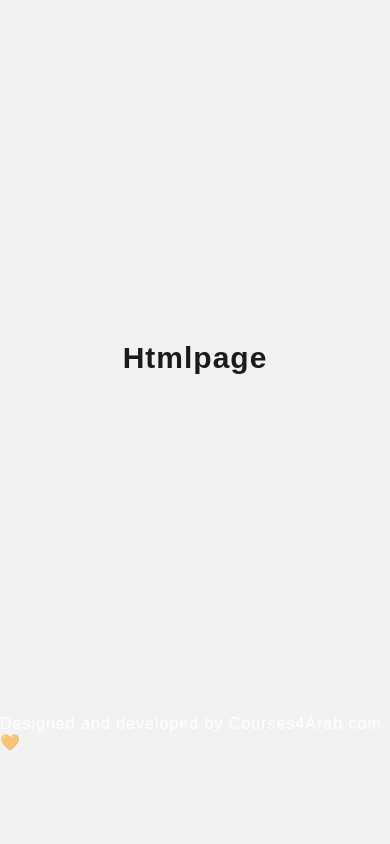
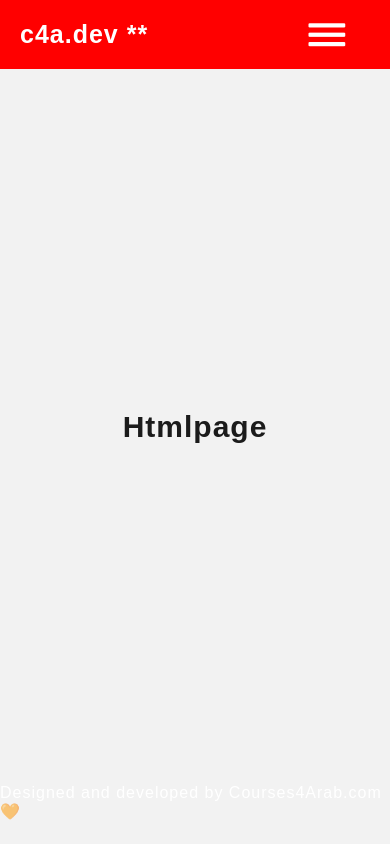
Before and after one commit to mohammadjalizi/c4project, a React (Create React App) app: page /html in a window 390 px wide. Built offline with nearby package versions, Linux system fonts and the light colour scheme.

Commit message:
styling react applications

```diff
--- a/public/mobile-screen.css
+++ b/public/mobile-screen.css
@@ -1,10 +1,3 @@
-.show-when-mobile {
-  display: block;
-}
-
-.hide-when-mobile {
-  display: none;
-}
 
 /* ====================================
     1. Font Awesom hamburger menu
--- /dev/null
+++ b/src/Copm/Header.css
@@ -0,0 +1,13 @@
+
+  .hide-when-mobile {
+    display: none;
+  }
+  @media (max-width:800px) {
+    .show-when-mobile {
+        display: block;
+      }
+
+      .hide-when-mobile {
+        display: none;
+      }
+  }
--- a/src/Copm/Header.js
+++ b/src/Copm/Header.js
@@ -1,6 +1,6 @@
 import React from "react";
 import { Link, NavLink } from "react-router-dom";
-
+import './Header.css'
 const Header = () => {
   return (
     <div>
@@ -65,7 +65,7 @@ const Header = () => {
         </ul>
       </header>
 
-      {/* <header style={{ backgroundColor: "red" }} className="show-when-mobile">
+      <header style={{ backgroundColor: "red" }} className="show-when-mobile">
         <h1>c4a.dev **</h1>
         <label className="absolute" htmlFor="burger">
           <i className="fas fa-bars" />
@@ -132,7 +132,7 @@ const Header = () => {
             </ul>
           </div>
         </div>
-      </header> */}
+      </header>
     </div>
   );
 };
```
